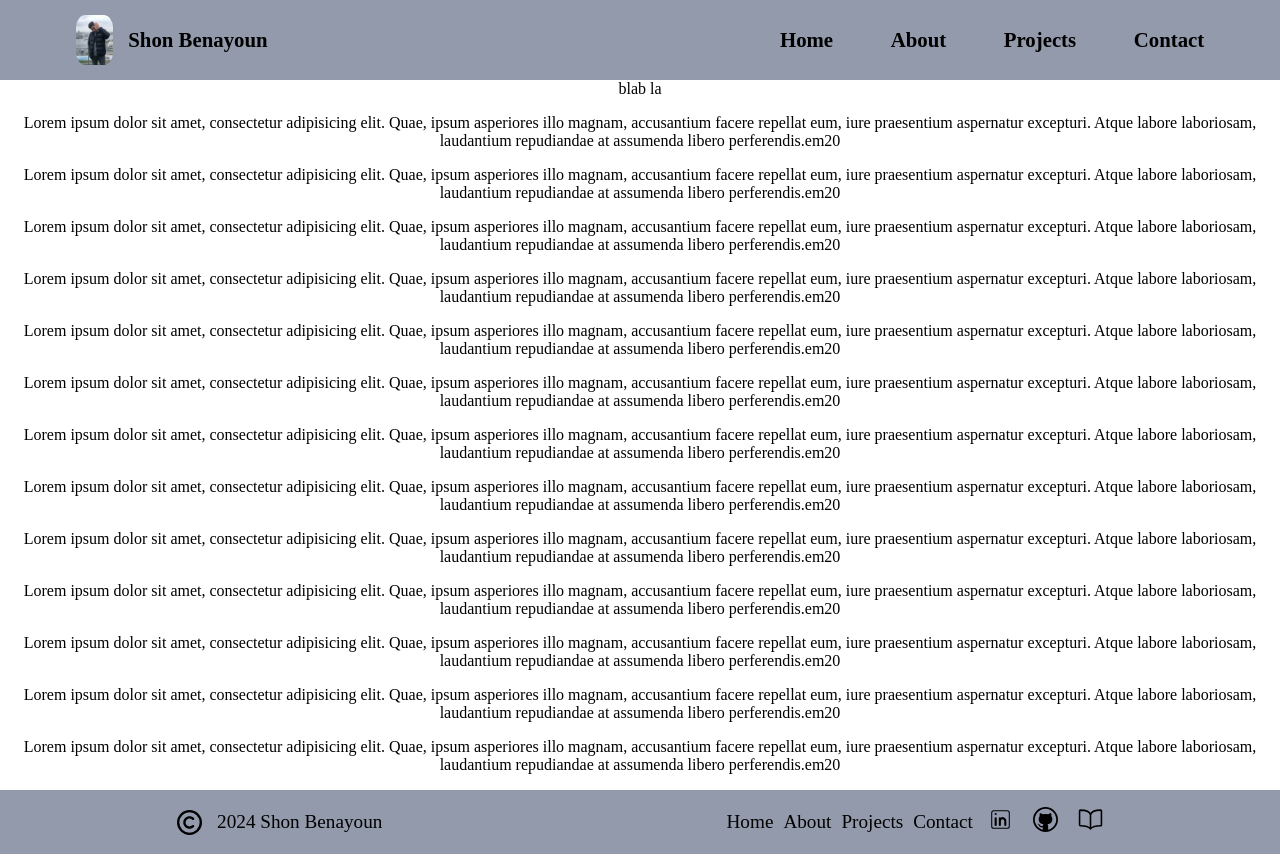
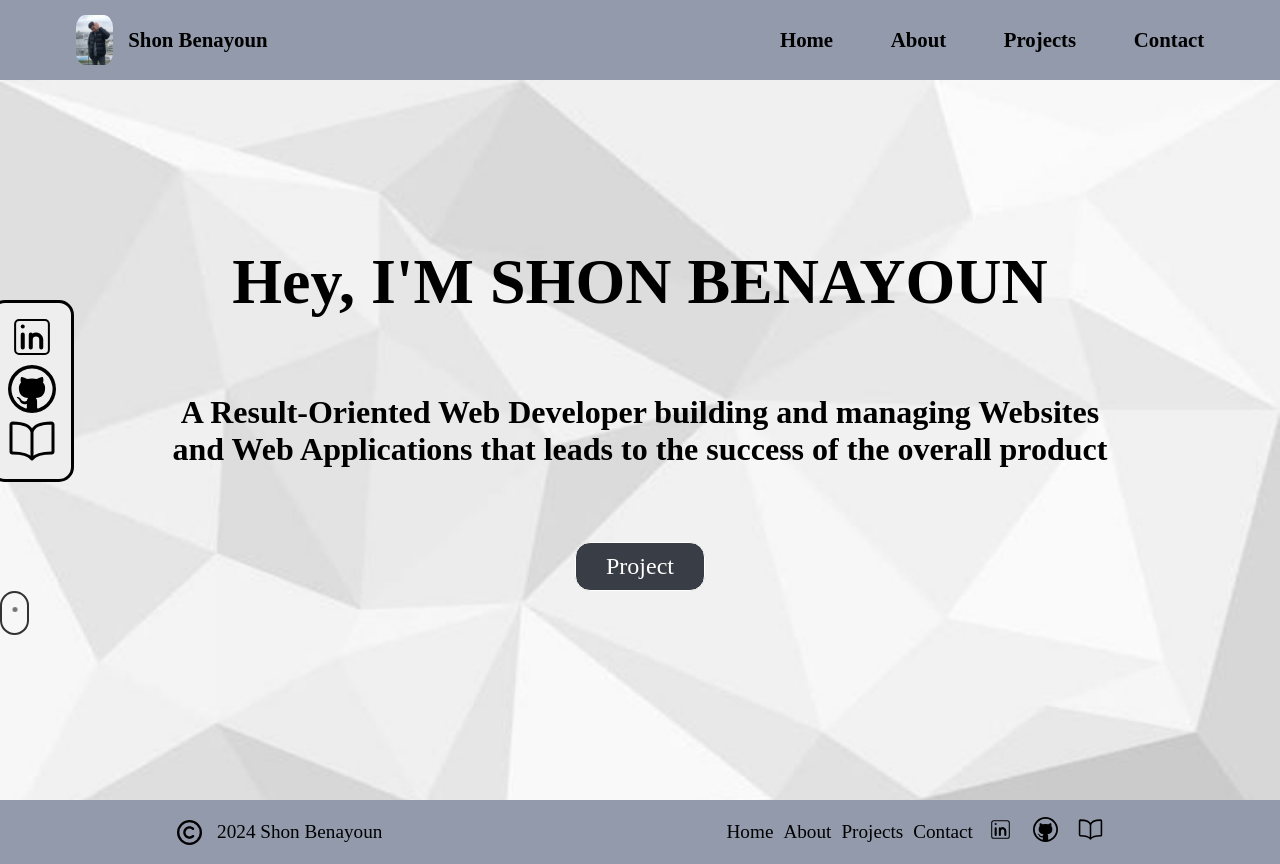
Before and after one commit to ShonBA/Portfolio-Website, a React (Create React App) app: page /home in a window 1280 px wide. Built offline with nearby package versions, Linux system fonts and the light colour scheme.

Commit message:
add home data

```diff
--- /dev/null
+++ b/src/Components/Common/SocialIcons/SocialIcons.scss
@@ -0,0 +1,3 @@
+.SocialIcons {
+
+}
--- a/src/Components/LayoutArea/Footer/FooterIcons/FooterIcons.tsx
+++ b/src/Components/Common/SocialIcons/SocialIcons.tsx
@@ -2,11 +2,11 @@ import { CiLinkedin } from "react-icons/ci";
 import { IoBookOutline } from "react-icons/io5";
 import { VscGithub } from "react-icons/vsc";
 import { NavLink } from "react-router-dom";
-import "./FooterIcons.scss";
+import "./SocialIcons.scss";
 
-function FooterIcons(): JSX.Element {
+function SocialIcons(): JSX.Element {
     return (
-        <div className="FooterIcons">
+        <div className="SocialIcons">
             <NavLink to={"https://www.linkedin.com/in/shonbenayoun/"}>
                 <CiLinkedin />
             </NavLink>
@@ -20,4 +20,4 @@ function FooterIcons(): JSX.Element {
     );
 }
 
-export default FooterIcons;
+export default SocialIcons;
--- a/src/Components/HomeArea/Home/Home.scss
+++ b/src/Components/HomeArea/Home/Home.scss
@@ -1,4 +1,96 @@
 .Home {
+    background-color: var(--bg);
+
+    .homeParaContainer {
+        height: 90vh;
+        background-image: url("../../../Assets/Images/home-bg.jpg");
+        background-size: cover;
+        display: flex;
+        flex-direction: column;
+        justify-content: center;
 
 
+        h1 {
+            font-size: 64px;
+            margin: 0 20vh;
+        }
+
+        h6 {
+            font-size: 32px;
+            padding: 0 20vh;
+        }
+
+        a {
+            border: 1px solid;
+            margin: 0 auto;
+            padding: 10px 30px;
+            text-decoration: none;
+            color: var(--white);
+            font-size: x-large;
+            background-color: var(--btn);
+            border-radius: 15px;
+        }
+
+        .mouse {
+            width: 25px;
+            height: 40px;
+            border: 2px solid #333;
+            border-radius: 60px;
+            position: relative;
+            overflow: hidden;
+
+            &::before {
+                content: '';
+                width: 5px;
+                height: 5px;
+                position: absolute;
+                top: 7px;
+                left: 50%;
+                transform: translateX(-50%);
+                background-color: #333;
+                border-radius: 50%;
+                opacity: 1;
+                animation: wheel 1.3s infinite;
+                -webkit-animation: wheel 1.3s infinite;
+            }
+
+        }
+    }
+
+    .homeIconsContainer {
+        position: absolute;
+        top: 300px;
+        left: -10px;
+
+        .SocialIcons {
+            display: flex;
+            flex-direction: column;
+            border: 3px solid;
+            background-color: var(--bg);
+            border-radius: 15px;
+            padding: 10px 15px;
+
+            a {
+                color: var(--black);
+            }
+
+            svg {
+                width: 48px;
+                height: 48px;
+                transition: transform 0.5s ease;
+
+                &:hover {
+                    transform: scale(1.1);
+                }
+            }
+
+        }
+    }
+
+    @keyframes wheel {
+        100% {
+            opacity: 0;
+            top: 27px;
+        }
+    }
 }
--- a/src/Components/HomeArea/Home/Home.tsx
+++ b/src/Components/HomeArea/Home/Home.tsx
@@ -1,24 +1,22 @@
+import { NavLink } from "react-router-dom";
+import SocialIcons from "../../Common/SocialIcons/SocialIcons";
+import arrow from "../../../Assets/Images/ArrowDown.svg"
 import "./Home.scss";
 
 function Home(): JSX.Element {
     return (
         <div className="Home">
+            <div className="homeIconsContainer">
+                <SocialIcons />
+            </div>
             <div className="homeParaContainer">
-                blab la
-                <p>Lorem ipsum dolor sit amet, consectetur adipisicing elit. Quae, ipsum asperiores illo magnam, accusantium facere repellat eum, iure praesentium aspernatur excepturi. Atque labore laboriosam, laudantium repudiandae at assumenda libero perferendis.em20</p>
-                <p>Lorem ipsum dolor sit amet, consectetur adipisicing elit. Quae, ipsum asperiores illo magnam, accusantium facere repellat eum, iure praesentium aspernatur excepturi. Atque labore laboriosam, laudantium repudiandae at assumenda libero perferendis.em20</p>
-                <p>Lorem ipsum dolor sit amet, consectetur adipisicing elit. Quae, ipsum asperiores illo magnam, accusantium facere repellat eum, iure praesentium aspernatur excepturi. Atque labore laboriosam, laudantium repudiandae at assumenda libero perferendis.em20</p>
-                <p>Lorem ipsum dolor sit amet, consectetur adipisicing elit. Quae, ipsum asperiores illo magnam, accusantium facere repellat eum, iure praesentium aspernatur excepturi. Atque labore laboriosam, laudantium repudiandae at assumenda libero perferendis.em20</p>
-                <p>Lorem ipsum dolor sit amet, consectetur adipisicing elit. Quae, ipsum asperiores illo magnam, accusantium facere repellat eum, iure praesentium aspernatur excepturi. Atque labore laboriosam, laudantium repudiandae at assumenda libero perferendis.em20</p>
-                <p>Lorem ipsum dolor sit amet, consectetur adipisicing elit. Quae, ipsum asperiores illo magnam, accusantium facere repellat eum, iure praesentium aspernatur excepturi. Atque labore laboriosam, laudantium repudiandae at assumenda libero perferendis.em20</p>
-                <p>Lorem ipsum dolor sit amet, consectetur adipisicing elit. Quae, ipsum asperiores illo magnam, accusantium facere repellat eum, iure praesentium aspernatur excepturi. Atque labore laboriosam, laudantium repudiandae at assumenda libero perferendis.em20</p>
-                <p>Lorem ipsum dolor sit amet, consectetur adipisicing elit. Quae, ipsum asperiores illo magnam, accusantium facere repellat eum, iure praesentium aspernatur excepturi. Atque labore laboriosam, laudantium repudiandae at assumenda libero perferendis.em20</p>
-                <p>Lorem ipsum dolor sit amet, consectetur adipisicing elit. Quae, ipsum asperiores illo magnam, accusantium facere repellat eum, iure praesentium aspernatur excepturi. Atque labore laboriosam, laudantium repudiandae at assumenda libero perferendis.em20</p>
-                <p>Lorem ipsum dolor sit amet, consectetur adipisicing elit. Quae, ipsum asperiores illo magnam, accusantium facere repellat eum, iure praesentium aspernatur excepturi. Atque labore laboriosam, laudantium repudiandae at assumenda libero perferendis.em20</p>
-                <p>Lorem ipsum dolor sit amet, consectetur adipisicing elit. Quae, ipsum asperiores illo magnam, accusantium facere repellat eum, iure praesentium aspernatur excepturi. Atque labore laboriosam, laudantium repudiandae at assumenda libero perferendis.em20</p>
-                <p>Lorem ipsum dolor sit amet, consectetur adipisicing elit. Quae, ipsum asperiores illo magnam, accusantium facere repellat eum, iure praesentium aspernatur excepturi. Atque labore laboriosam, laudantium repudiandae at assumenda libero perferendis.em20</p>
-                <p>Lorem ipsum dolor sit amet, consectetur adipisicing elit. Quae, ipsum asperiores illo magnam, accusantium facere repellat eum, iure praesentium aspernatur excepturi. Atque labore laboriosam, laudantium repudiandae at assumenda libero perferendis.em20</p>
-         </div>
+                <h1>Hey, I'M SHON BENAYOUN</h1>
+                <h6>A Result-Oriented Web Developer building and managing Websites and Web Applications that leads to the success of the overall product</h6>
+                <NavLink to={"#"}>Project</NavLink>
+                <div>
+                    <div className="mouse"></div>
+                </div>
+            </div>
         </div>
     );
 }
--- a/src/Components/LayoutArea/Footer/Footer.scss
+++ b/src/Components/LayoutArea/Footer/Footer.scss
@@ -13,7 +13,7 @@
 
         a {
             text-decoration: none;
-            color: var(--font);
+            color: var(--black);
         }
 
         svg {
--- a/src/Components/LayoutArea/Footer/Footer.tsx
+++ b/src/Components/LayoutArea/Footer/Footer.tsx
@@ -1,7 +1,7 @@
 import { FaRegCopyright } from "react-icons/fa6";
 import Menu from "../../NavArea/Menu/Menu";
 import "./Footer.scss";
-import FooterIcons from "./FooterIcons/FooterIcons";
+import SocialIcons from "../../Common/SocialIcons/SocialIcons";
 
 
 function Footer(): JSX.Element {
@@ -13,7 +13,7 @@ function Footer(): JSX.Element {
             </div>
             <div>
                 <Menu />
-                <FooterIcons />
+                <SocialIcons />
             </div>
         </div>
     );
--- a/src/Components/LayoutArea/Footer/FooterIcons/FooterIcons.scss
+++ /dev/null
@@ -1,3 +0,0 @@
-.FooterIcons {
-
-}
--- a/src/Components/LayoutArea/Layout/Layout.scss
+++ b/src/Components/LayoutArea/Layout/Layout.scss
@@ -15,6 +15,7 @@
         position: fixed;
         width: 100%;
         height: 10vh;
+        z-index: 50;
     }
 
     main {
```
